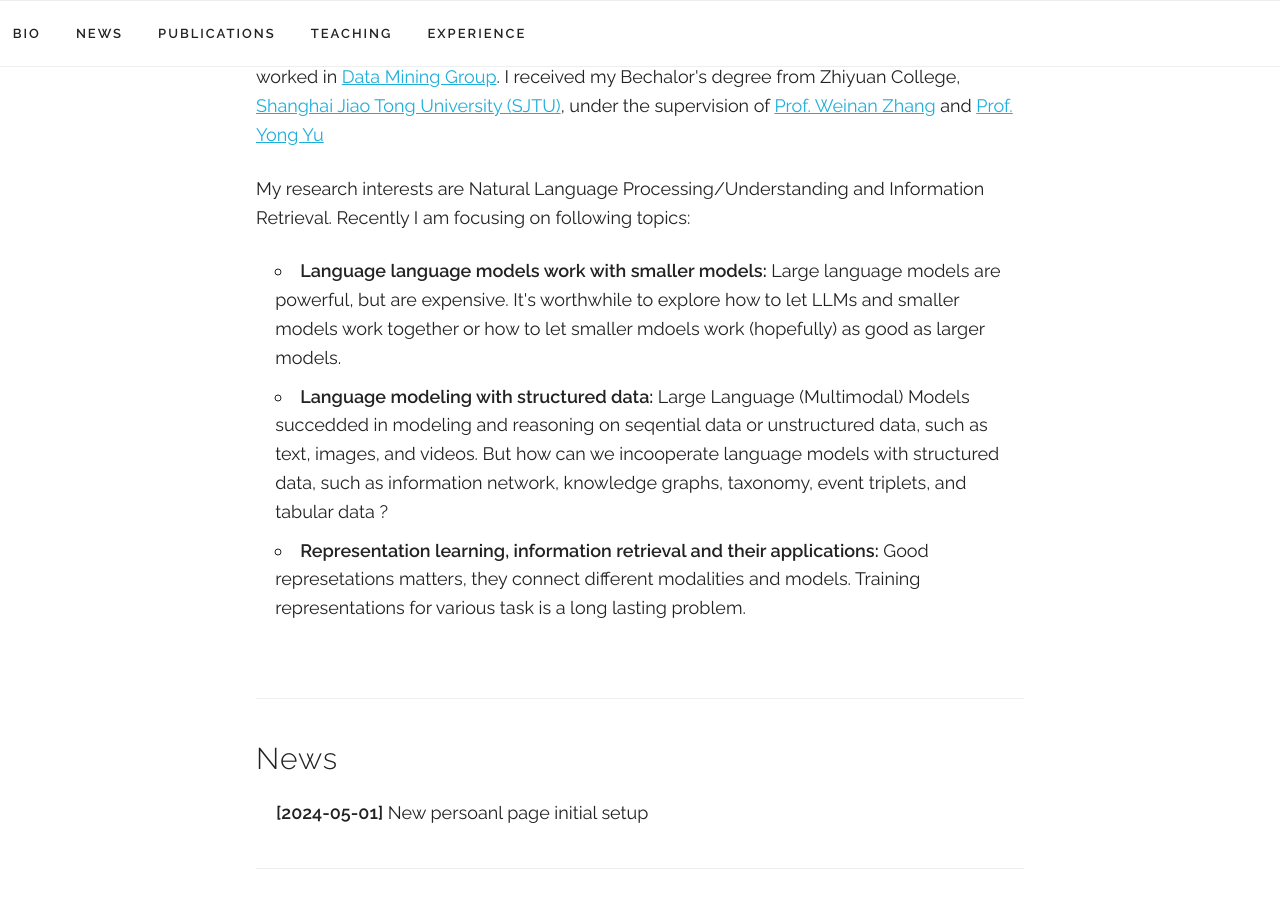
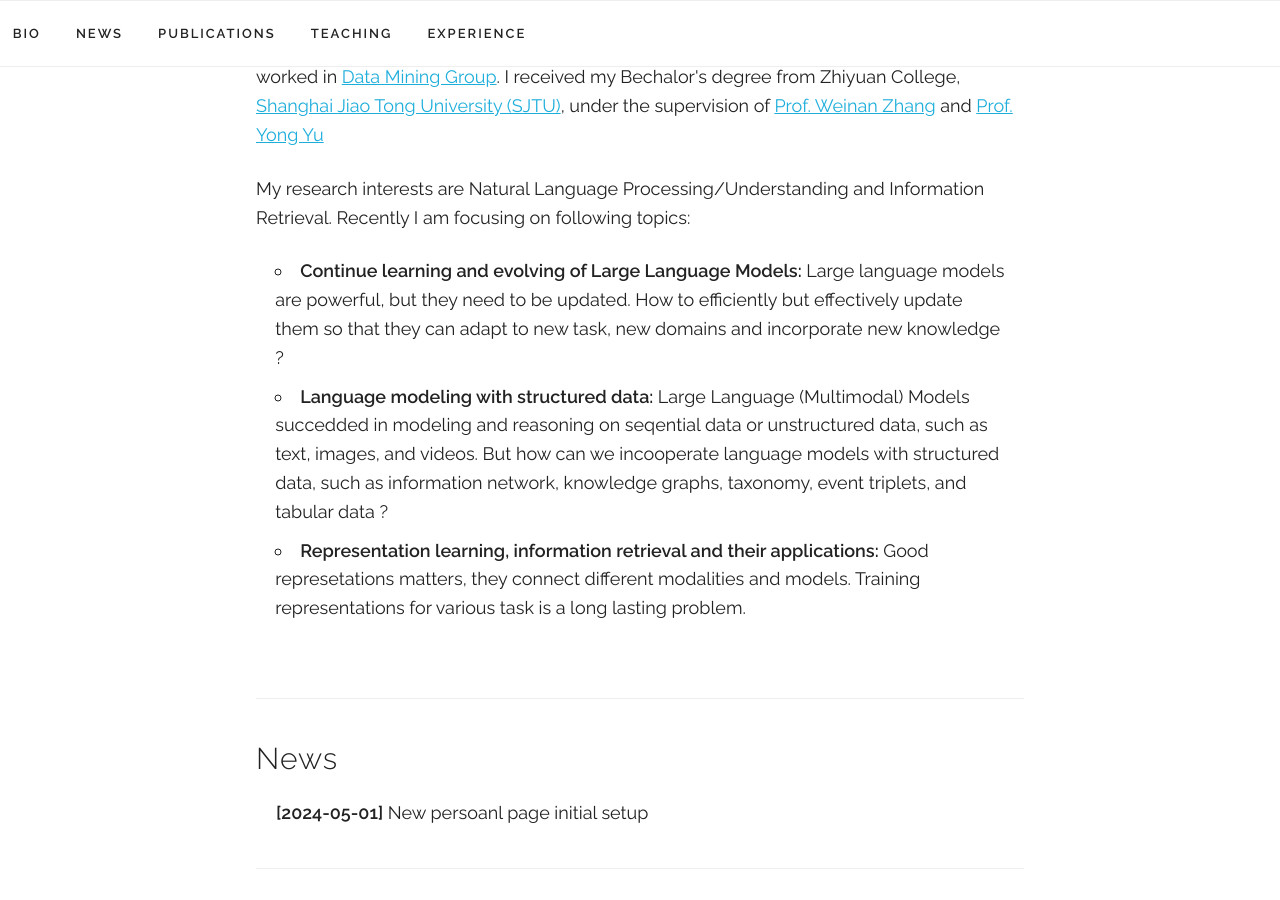
Before and after one commit to wtzhang99/wtzhang99.github.io, a Jekyll site: the page built from index.html, in a window 1280 px wide and 900 px high, scrolled down 403 px. Built offline with Jekyll 4.4.1, drawn with Linux system fonts in a browser that asks for light colours; some web fonts are replaced.

Commit message:
Update index.html

```diff
--- a/index.html
+++ b/index.html
@@ -19,9 +19,9 @@ title: Home
     My research interests are Natural Language Processing/Understanding and Information Retrieval. Recently I am
     focusing on following topics:
   <ul class="container" style="width: 95%; max-width:95%">
-    <li><b>Language language models work with smaller models: </b> Large language models are powerful, but are
-      expensive. It's worthwhile to explore how to let LLMs and smaller models
-      work together or how to let smaller mdoels work (hopefully) as good as larger models.</li>
+    <li><b>Continue learning and evolving of Large Language Models: </b> Large language models are powerful, but they
+      need to be updated. How to efficiently but effectively update them so that they can adapt to new task, new domains
+    and incorporate new knowledge ?</li>
     <li><b>Language modeling with structured data: </b> Large Language (Multimodal) Models succedded in modeling and
       reasoning on seqential
       data or
```
